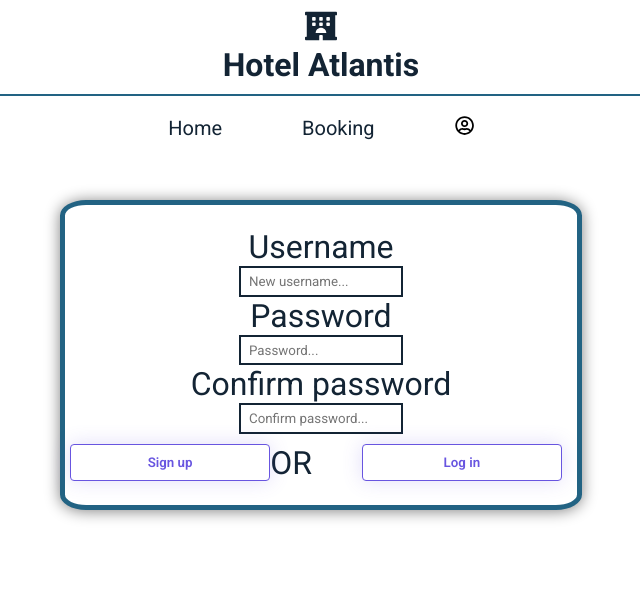
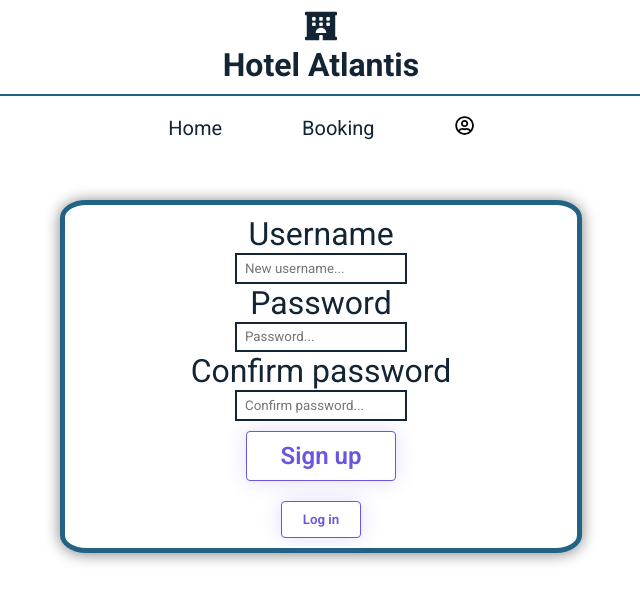
Before and after one commit to hallgatolaszlo/SzallodaWebApp, a React (Vite) app in the folder frontend/: page /register in a window 1280 px wide. Shown: the top 602 px of the page, without its empty margins (319-959 px from the left). Built offline with nearby package versions, Linux system fonts and the light colour scheme; no server answers.

Commit message:
login, register page css refine,
finished adding new accounts to db

```diff
--- a/frontend/src/components/register/RegForm.jsx
+++ b/frontend/src/components/register/RegForm.jsx
@@ -8,6 +8,7 @@ function RegForm() {
     const [accounts, setAccounts] = useState(null);
     const [username, setUsername] = useState('');
     const [password, setPassword] = useState('');
+    const [cpassword, setCpassword] = useState('');
     const navigate = useNavigate();
 
 
@@ -15,10 +16,36 @@ function RegForm() {
         async function fetchAccounts() {
             return await getFromAPI("accounts");
         }
-
-
         fetchAccounts().then(data => setAccounts(data));
     }, []);
+
+    function tryAddAccount() {
+        const usernameExists = accounts.find((account) => account.username === username);
+
+        if (usernameExists) {
+            alert("Username already taken!");
+            setUsername('');
+        }
+        else {
+            if (password !== cpassword) {
+                alert("Passwords do not match!");
+            }
+            else {
+                postAccounts(username, password)
+                    .then((data) => {
+                        console.log(data);
+                        navigate("/login", {replace: true});
+                    })
+                    .catch(error => {console.log(error)})
+
+            }
+        }
+    }
+
+    function returnToLoginPage () {
+        navigate("/login", {replace: true});
+    }
+
 
     return (
         <div className="form-block">
@@ -27,18 +54,34 @@ function RegForm() {
 
                 <div className="reg-form-block-header">
                     <p>Username</p>
-                    <input placeholder="New username..." className="input-username"></input>
+                    <input placeholder="New username..."
+                           className="input-username"
+                        value={username}
+                        onChange={(e) => setUsername(e.target.value)}></input>
                     <p>Password</p>
-                    <input type="password" placeholder="Password..." className="input-password"></input>
+                    <input type="password"
+                           placeholder="Password..."
+                           className="input-password"
+                           value={password}
+                           onChange={(e) => setPassword(e.target.value)}><
+                    /input>
                     <p>Confirm password</p>
-                    <input type="password" placeholder="Confirm password..." className="input-password-confirm"></input>
+                    <input type="password"
+                           placeholder="Confirm password..."
+                           className="input-password-confirm"
+                        value={cpassword}
+                        onChange={(e) => setCpassword(e.target.value)}/>
                 </div>
 
                 <div className="reg-form-block-buttons">
-                    <button className="register-button">Sign up</button>
-                    <label>OR</label>
-                    <button className="login-button">Log in</button>
+                    <button className="register-button" onClick={tryAddAccount}>Sign up</button>
+                    <button className="login-button-r" onClick={returnToLoginPage}>Log in</button>
                 </div>
+
+            </div>
+
+            <div className="logi-button-field-r">
+
 
             </div>
         </div>
--- a/frontend/src/css/login/Form.css
+++ b/frontend/src/css/login/Form.css
@@ -32,22 +32,18 @@
 
 .login-button {
     cursor: pointer;
-    border: 0;
     border-radius: 4px;
     font-weight: 600;
-    margin: 0 10px;
+    margin: 5px 10px;
     width: 200px;
     padding: 10px 0;
     box-shadow: 0 0 20px rgba(104, 85, 224, 0.2);
     transition: 0.4s;
-}
-
-.login-button {
     position: relative;
     color: rgb(104, 85, 224);
     background-color: rgba(255, 255, 255, 1);
     border: 1px solid rgba(104, 85, 224, 1);
-    margin-top: 5%;
+    font-size: 1.2rem;
 }
 
 .login-button:hover {
@@ -61,6 +57,7 @@
     color: var(--color1);
     border: 2px solid var(--color1);
     padding-left: 8px;
+    padding-right: 8px;
 }
 
 .input-password {
@@ -68,6 +65,7 @@
     color: var(--color1);
     border: 2px solid var(--color1);
     padding-left: 8px;
+    padding-right: 8px;
 }
 
 .sign-up-link {
--- a/frontend/src/css/register/RegForm.css
+++ b/frontend/src/css/register/RegForm.css
@@ -3,6 +3,7 @@
     color: var(--color1);
     border: 2px solid var(--color1);
     padding-left: 8px;
+    padding-right: 8px;
 }
 
 .reg-form-block-header {
@@ -10,39 +11,30 @@
     align-items: center;
     flex-direction: column;
     text-align: center;
+    margin-top: 10px;
 }
 
 .reg-form-block-buttons {
     display: flex;
+    flex-direction: column;
+    justify-content: center;
     align-items: center;
-    flex-direction: row;
-    justify-content: center;
     margin-top: 10px;
 }
 
 .register-button {
     cursor: pointer;
-    border: 0;
     border-radius: 4px;
     font-weight: 600;
-    margin: 0px;
-    width: 200px;
+    font-size: 1.5rem;
+    width: 150px;
     padding: 10px 0;
     box-shadow: 0 0 20px rgba(104, 85, 224, 0.2);
     transition: 0.4s;
-}
-
-.register-button {
-    position: relative;
     color: rgb(104, 85, 224);
     background-color: rgba(255, 255, 255, 1);
     border: 1px solid rgba(104, 85, 224, 1);
-
-}
-
-.login-button {
-    margin-top: 0;
-    margin-left: 50px;
+    margin-bottom: 20px;
 }
 
 .register-button:hover {
@@ -50,3 +42,24 @@
     box-shadow: 0 0 20px rgba(104, 85, 224, 0.6);
     background-color: rgba(104, 85, 224, 1);
 }
+
+.login-button-r {
+    cursor: pointer;
+    border-radius: 4px;
+    font-weight: 600;
+    width: 80px;
+    padding: 10px 0;
+    box-shadow: 0 0 20px rgba(104, 85, 224, 0.2);
+    transition: 0.4s;
+    color: rgb(104, 85, 224);
+    background-color: rgba(255, 255, 255, 1);
+    border: 1px solid rgba(104, 85, 224, 1);
+    margin-bottom: 10px;
+
+}
+
+.login-button-r:hover {
+    color: white;
+    box-shadow: 0 0 20px rgba(104, 85, 224, 0.6);
+    background-color: rgba(104, 85, 224, 1);
+}
```
Also changed, not shown: 1 other file (tests, documents, lock files or other folders).
